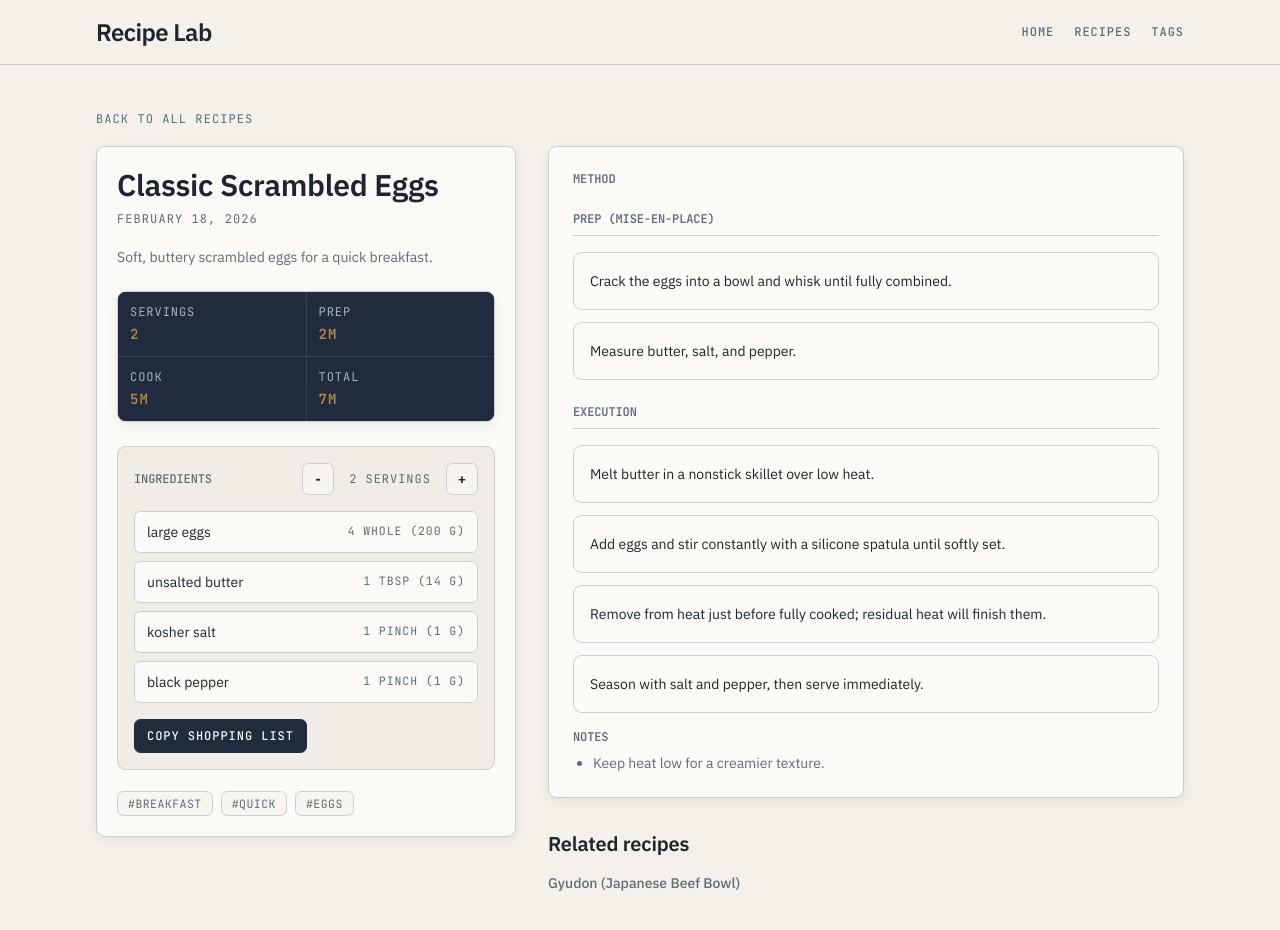
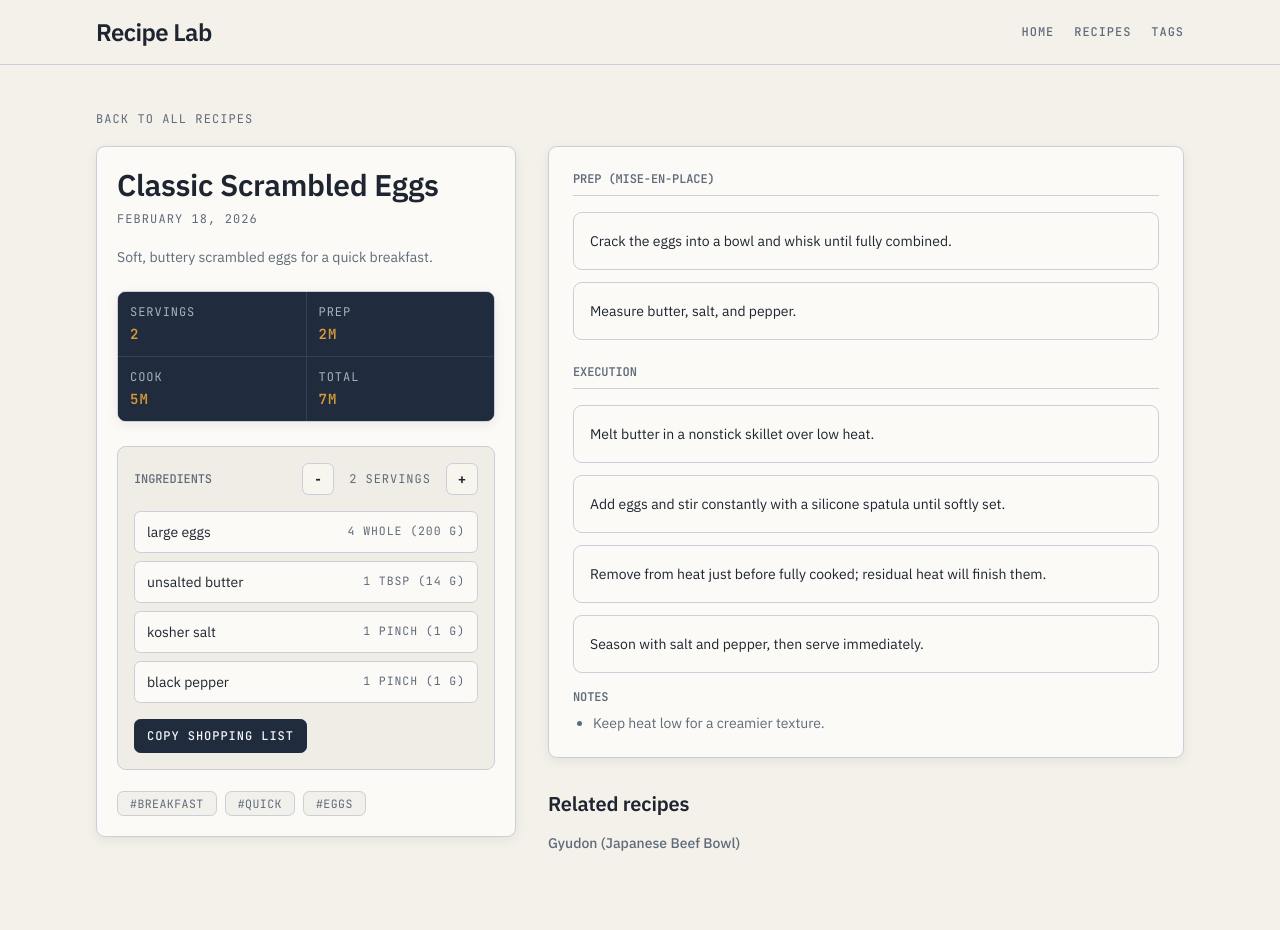
Before and after one commit to zshnjav/recipe-lab, a Next.js app: page /recipes/classic-scrambled-eggs in a window 1280 px wide. Shown: the top 930 px of the page. After the commit the page ends 895 px from the top, so only its background shows below. Built offline with nearby package versions, Linux system fonts and the light colour scheme.

Commit message:
Tune amber accents and unify recipe detail tag/spec presentation

```diff
--- a/src/app/globals.css
+++ b/src/app/globals.css
@@ -7,9 +7,9 @@
   --color-panel-text: #f4f6fb;
   --color-border: #c9ced8;
   --color-muted: #5f6b7b;
-  --color-accent: #b98645;
-  --color-accent-hover: #a77536;
-  --color-focus: #c4904e;
+  --color-accent: #d69a3a;
+  --color-accent-hover: #bf8121;
+  --color-focus: #e1b469;
   --color-chip-bg: #f2f0ea;
   --color-chip-hover-bg: #eee6d7;
   --color-chip-selected-bg: #e8d7bc;
--- a/src/app/recipes/[slug]/page.tsx
+++ b/src/app/recipes/[slug]/page.tsx
@@ -93,7 +93,10 @@ export default async function RecipePage({ params }: RecipePageProps) {
           <ul className="mt-5 flex flex-wrap gap-2">
             {recipe.tags.map((tag) => (
               <li key={tag}>
-                <Link href={`/tags/${encodeURIComponent(tag)}`} className="chip inline-flex px-2.5 py-1.5">
+                <Link
+                  href={`/tags/${encodeURIComponent(tag)}`}
+                  className="inline-flex items-center rounded-sm border border-[var(--color-border)] bg-[var(--color-chip-bg)] px-3 py-1.5 font-mono-ui text-[0.72rem] uppercase leading-none tracking-[0.04em] text-[var(--color-muted)] transition duration-200 hover:border-[var(--color-accent)] hover:bg-[var(--color-chip-hover-bg)] hover:text-[var(--color-fg)]"
+                >
                   #{tag}
                 </Link>
               </li>
--- a/src/components/recipe-card.tsx
+++ b/src/components/recipe-card.tsx
@@ -18,7 +18,9 @@ export function RecipeCard({ recipe }: RecipeCardProps) {
     <article className="surface-card p-5 transition hover:-translate-y-0.5 hover:border-[var(--color-accent)]">
       <div className="font-mono-ui mb-3 flex items-center justify-between gap-3 text-[0.68rem] uppercase tracking-[0.08em] text-[var(--color-muted)]">
         <span>{formatDate(recipe.date)}</span>
-        <span>Total {recipe.totalMinutes}m</span>
+        <span>
+          Total <span className="text-[var(--color-accent)]">{recipe.totalMinutes}m</span>
+        </span>
       </div>
       <h3 className="mb-2 text-xl font-semibold tracking-tight text-[var(--color-fg)]">
         <Link href={`/recipes/${recipe.slug}`} className="hover:text-[var(--color-accent-hover)]">
--- a/src/components/recipe-method.tsx
+++ b/src/components/recipe-method.tsx
@@ -157,9 +157,6 @@ export function RecipeMethod({ body }: RecipeMethodProps) {
 
   return (
     <section className="space-y-6">
-      <h2 className="font-mono-ui text-xs font-semibold uppercase tracking-[0.12em] text-[var(--color-muted)]">
-        Method
-      </h2>
       <MethodSection title="Prep (Mise-en-Place)" lines={prep} />
       <MethodSection title="Execution" lines={execution} />
     </section>
```
